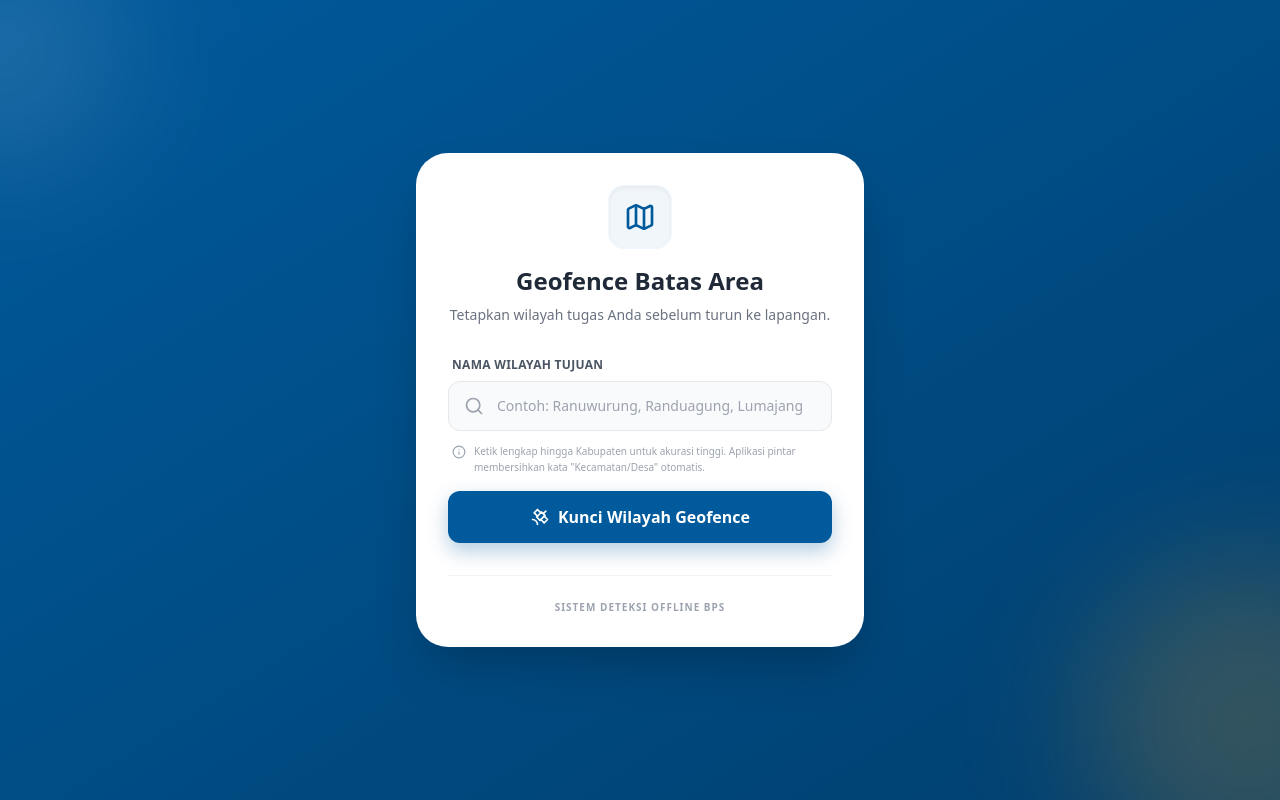
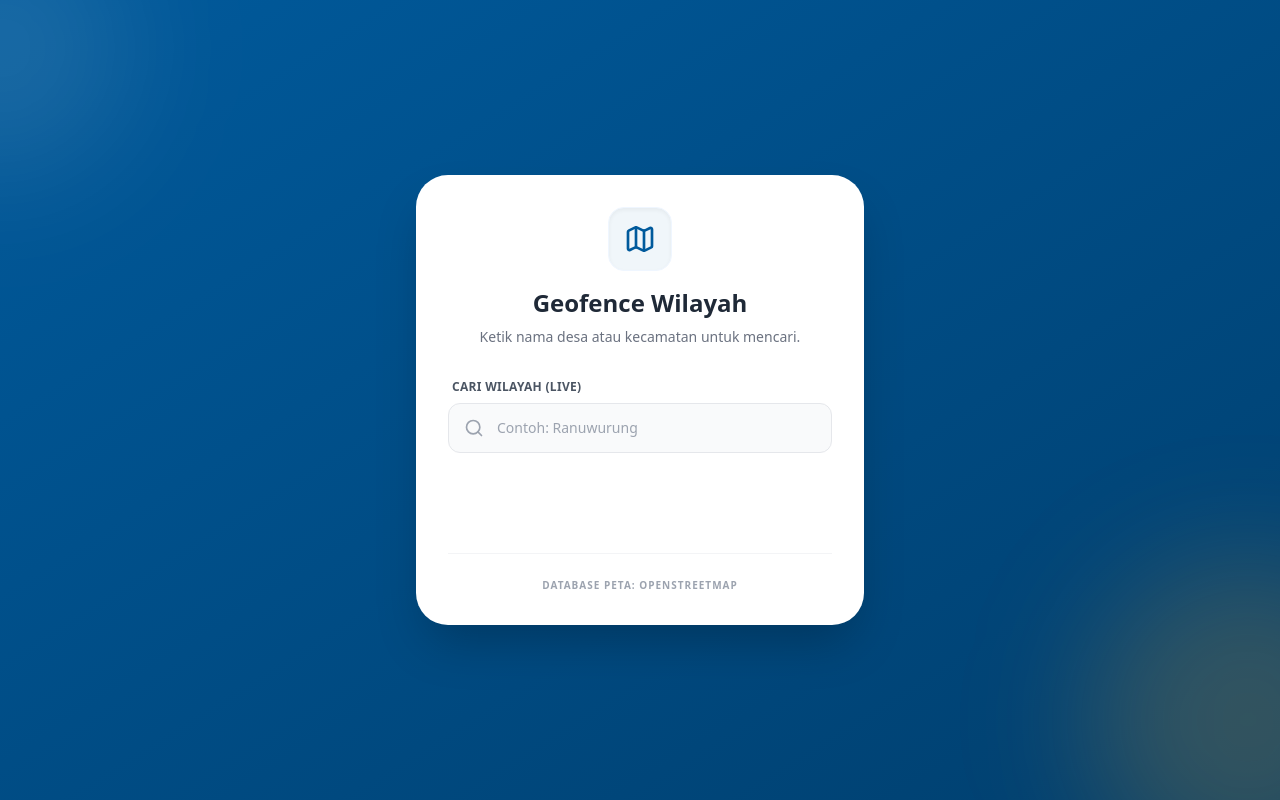
Before and after one commit to rickv-max/geofence, a React (Vite) app: page / in a window 1280 px wide. Built offline with nearby package versions, Linux system fonts and the light colour scheme.

Commit message:
Update App.jsx

```diff
--- a/src/App.jsx
+++ b/src/App.jsx
@@ -16,33 +16,36 @@ import {
   Crosshair,
   Hexagon,
   Info,
-  CircleDashed
+  CircleDashed,
+  X,
+  MapPinHouse
 } from 'lucide-react';
 
+// === Komponen Skeleton Loading ===
 const SkeletonForm = () => (
   <div className="animate-pulse space-y-4 w-full">
     <div className="h-4 bg-gray-200 rounded w-1/3 mx-auto mb-6"></div>
     <div className="h-14 bg-gray-100 border border-gray-200 rounded-xl w-full"></div>
     <div className="h-14 bg-gray-200 rounded-xl w-full mt-4"></div>
-    <div className="space-y-2 mt-6">
-      <div className="h-3 bg-gray-200 rounded w-full"></div>
-      <div className="h-3 bg-gray-200 rounded w-5/6"></div>
-    </div>
   </div>
 );
 
 export default function App() {
+  // States: Setup & Search
   const [appMode, setAppMode] = useState('setup');
   const [searchQuery, setSearchQuery] = useState('');
-  const [isSearching, setIsSearching] = useState(false);
+  const [suggestions, setSuggestions] = useState([]);
+  const [isTyping, setIsTyping] = useState(false);
   const [searchError, setSearchError] = useState(null);
 
+  // States: Geofencing Data
   const [targetData, setTargetData] = useState(null);
   const [boundaryMode, setBoundaryMode] = useState('polygon'); // 'polygon' | 'radius'
   const [location, setLocation] = useState(null);
   const [isInside, setIsInside] = useState(null);
   const [gpsStatus, setGpsStatus] = useState('Menunggu GPS...');
 
+  // Refs
   const mapRef = useRef(null);
   const mapContainerRef = useRef(null);
   const markerRef = useRef(null);
@@ -50,60 +53,68 @@ export default function App() {
   const boundaryLayerRef = useRef(null);
   const watchIdRef = useRef(null);
 
-  const RADIUS_ESTIMASI_METER = 2500; // 2.5 KM estimasi radius desa
+  const RADIUS_ESTIMASI_METER = 2500; // 2.5 KM estimasi untuk mode radius
 
-  const handleSearch = async (e) => {
-    e.preventDefault();
+  // ==========================================
+  // LIVE AUTOCOMPLETE SEARCH (DEBOUNCED)
+  // ==========================================
+  useEffect(() => {
+    const delayDebounceFn = setTimeout(() => {
+      if (searchQuery.trim().length >= 3) {
+        fetchSuggestions(searchQuery);
+      } else {
+        setSuggestions([]);
+        setSearchError(null);
+      }
+    }, 600); // 600ms delay agar tidak spam API saat mengetik
 
-    // Auto-Sanitizer: Membersihkan kata-kata yang membingungkan satelit OSM
-    let query = searchQuery.toLowerCase()
-      .replace(/kecamatan|kec\.|kec |desa |kelurahan |kabupaten|kab\.|kab /gi, ' ')
-      .replace(/\s+/g, ' ')
-      .trim();
+    return () => clearTimeout(delayDebounceFn);
+  }, [searchQuery]);
 
-    if(!query) return;
-
-    setIsSearching(true);
+  const fetchSuggestions = async (query) => {
+    setIsTyping(true);
     setSearchError(null);
-
     try {
-      // Minta data geometri Polygon dan Point sekaligus
-      const url = `https://nominatim.openstreetmap.org/search?q=${encodeURIComponent(query)}&format=json&polygon_geojson=1&limit=5&addressdetails=1`;
+      // API dikunci khusus Indonesia (countrycodes=id)
+      const url = `https://nominatim.openstreetmap.org/search?q=${encodeURIComponent(query)}&countrycodes=id&format=json&polygon_geojson=1&limit=5&addressdetails=1`;
       const response = await fetch(url, { headers: { 'Accept-Language': 'id' } });
       const data = await response.json();
 
       if (data && data.length > 0) {
-        // 1. Cek apakah ada data Polygon (Area presisi)
-        const validPolygonResult = data.find(item =>
-          item.geojson && (item.geojson.type === 'Polygon' || item.geojson.type === 'MultiPolygon')
-        );
-
-        // 2. Jika tidak ada Polygon, cari data Titik (Pusat desa)
-        const validPointResult = data.find(item =>
-          item.geojson && item.geojson.type === 'Point'
-        );
-
-        if (validPolygonResult) {
-          setBoundaryMode('polygon');
-          setTargetData(validPolygonResult);
-          setAppMode('tracking');
-        } else if (validPointResult) {
-          setBoundaryMode('radius'); // Fallback ke mode Radius
-          setTargetData(validPointResult);
-          setAppMode('tracking');
+        setSuggestions(data);
       } else {
-          setSearchError("Gagal memetakan wilayah. Pastikan ejaan lokasi Anda benar.");
-        }
-      } else {
-        setSearchError("Wilayah tidak ditemukan di satelit. Coba kurangi detail (misal: Ranuwurung, Lumajang).");
+        setSuggestions([]);
+        setSearchError("Lokasi tidak ditemukan. Coba perbaiki ejaan Anda.");
       }
     } catch (error) {
-      setSearchError("Gagal terhubung ke satelit pemetaan. Periksa koneksi internet Anda.");
+      setSearchError("Koneksi terputus. Periksa jaringan internet Anda.");
     } finally {
-      setIsSearching(false);
+      setIsTyping(false);
     }
   };
 
+  const handleSelectLocation = (item) => {
+    setSearchQuery(item.display_name); // Set input text
+    setSuggestions([]); // Tutup dropdown
+
+    // Cek apakah punya data Polygon (Area) atau Point (Titik)
+    if (item.geojson && (item.geojson.type === 'Polygon' || item.geojson.type === 'MultiPolygon')) {
+      setBoundaryMode('polygon');
+      setTargetData(item);
+      setAppMode('tracking');
+    } else if (item.geojson && item.geojson.type === 'Point') {
+      setBoundaryMode('radius'); // Fallback ke mode lingkaran 2.5KM
+      setTargetData(item);
+      setAppMode('tracking');
+    } else {
+      setSearchError("Data peta korup untuk lokasi ini. Silakan pilih lokasi lain.");
+    }
+  };
+
+
+  // ==========================================
+  // MAP INITIALIZATION (2D Standard Map)
+  // ==========================================
   useEffect(() => {
     if (appMode === 'tracking' && mapContainerRef.current && !mapRef.current) {
       initMap();
@@ -125,28 +136,29 @@ export default function App() {
       attributionControl: false
     });
 
-    L.tileLayer('https://{s}.basemaps.cartocdn.com/rastertiles/voyager/{z}/{x}/{y}{r}.png', {
-      maxZoom: 19
+    // MENGGUNAKAN PETA 2D STANDARD OSM (Sangat detail untuk pedesaan/jalan)
+    L.tileLayer('https://{s}.tile.openstreetmap.org/{z}/{x}/{y}.png', {
+      maxZoom: 19,
+      opacity: 0.9 // Sedikit transparan agar UI menonjol
     }).addTo(mapRef.current);
 
     if (targetData && targetData.geojson) {
       if (boundaryMode === 'polygon') {
         const polygonStyle = {
-          color: '#F9A11B',
-          weight: 3,
-          opacity: 0.9,
+          color: '#E11D48', // Merah mawar BPS untuk batas yang jelas di peta 2D
+          weight: 4,
+          opacity: 1,
           fillColor: '#005A9C',
           fillOpacity: 0.15,
-          dashArray: '6, 6'
+          dashArray: '8, 6'
         };
         boundaryLayerRef.current = L.geoJSON(targetData.geojson, { style: polygonStyle }).addTo(mapRef.current);
-        mapRef.current.fitBounds(boundaryLayerRef.current.getBounds(), { padding: [30, 30] });
+        mapRef.current.fitBounds(boundaryLayerRef.current.getBounds(), { padding: [40, 40] });
       }
       else if (boundaryMode === 'radius') {
-        // Draw 2.5km Circle Fallback
         const latLng = [targetData.lat, targetData.lon];
         boundaryLayerRef.current = L.circle(latLng, {
-          color: '#F9A11B',
+          color: '#E11D48',
           weight: 3,
           opacity: 0.9,
           fillColor: '#005A9C',
@@ -154,13 +166,13 @@ export default function App() {
           dashArray: '8, 8',
           radius: RADIUS_ESTIMASI_METER
         }).addTo(mapRef.current);
-        mapRef.current.fitBounds(boundaryLayerRef.current.getBounds(), { padding: [30, 30] });
+        mapRef.current.fitBounds(boundaryLayerRef.current.getBounds(), { padding: [40, 40] });
 
-        // Add center marker
+        // Marker pusat
         L.marker(latLng, {
           icon: L.divIcon({
             className: 'bg-transparent',
-            html: '<div class="w-4 h-4 bg-bps-orange rounded-full border-2 border-white shadow-md mx-auto mt-[-8px] ml-[-8px]"></div>',
+            html: '<div class="w-4 h-4 bg-rose-600 rounded-full border-2 border-white shadow-md mx-auto mt-[-8px] ml-[-8px]"></div>',
           })
         }).addTo(mapRef.current);
       }
@@ -205,7 +217,6 @@ export default function App() {
         const isPointInside = turf.booleanPointInPolygon(currentPoint, targetData.geojson);
         setIsInside(isPointInside);
       } else {
-        // Radius check fallback
         const centerPoint = turf.point([targetData.lon, targetData.lat]);
         const distanceKm = turf.distance(centerPoint, currentPoint, { units: 'kilometers' });
         setIsInside(distanceKm <= (RADIUS_ESTIMASI_METER / 1000));
@@ -230,9 +241,9 @@ export default function App() {
       markerRef.current = L.marker(latLng, { icon: customIcon }).addTo(mapRef.current);
       accuracyCircleRef.current = L.circle(latLng, {
         radius: loc.acc,
-        color: '#3b82f6',
-        fillColor: '#3b82f6',
-        fillOpacity: 0.1,
+        color: '#2563EB',
+        fillColor: '#2563EB',
+        fillOpacity: 0.15,
         weight: 1
       }).addTo(mapRef.current);
     } else {
@@ -262,32 +273,34 @@ export default function App() {
     }
     setAppMode('setup');
     setSearchQuery('');
+    setSuggestions([]);
     setTargetData(null);
     setLocation(null);
     setIsInside(null);
+    setSearchError(null);
   };
 
+
+  // ==========================================
+  // RENDER: SETUP MODE (AUTOCOMPLETE)
+  // ==========================================
   if (appMode === 'setup') {
     return (
       <div className="min-h-screen flex items-center justify-center p-6 bg-gradient-to-br from-[#005A9C] to-[#003F6E] relative overflow-hidden select-none">
         <div className="absolute top-[-10%] left-[-10%] w-64 h-64 bg-white/10 rounded-full blur-3xl"></div>
         <div className="absolute bottom-[-10%] right-[-10%] w-80 h-80 bg-[#F9A11B]/20 rounded-full blur-3xl"></div>
 
-        <div className="w-full max-w-md bg-white rounded-[2rem] shadow-2xl p-8 relative z-10">
+        <div className="w-full max-w-md bg-white rounded-[2rem] shadow-2xl p-8 relative z-10 flex flex-col min-h-[450px]">
           <div className="text-center mb-8">
             <div className="w-16 h-16 bg-[#F0F6FA] rounded-2xl flex items-center justify-center mx-auto mb-4 text-[#005A9C] shadow-inner border border-blue-50">
               <MapIcon className="w-8 h-8" />
             </div>
-            <h1 className="text-2xl font-bold text-gray-800">Geofence Batas Area</h1>
-            <p className="text-sm text-gray-500 mt-2 font-medium">Tetapkan wilayah tugas Anda sebelum turun ke lapangan.</p>
+            <h1 className="text-2xl font-bold text-gray-800">Geofence Wilayah</h1>
+            <p className="text-sm text-gray-500 mt-2 font-medium">Ketik nama desa atau kecamatan untuk mencari.</p>
           </div>
 
-          {isSearching ? (
-            <SkeletonForm />
-          ) : (
-            <form onSubmit={handleSearch} className="space-y-4">
-              <div>
-                <label className="block text-xs font-bold text-gray-600 uppercase tracking-wide mb-2 ml-1">Nama Wilayah Tujuan</label>
+          <div className="relative flex-1">
+            <label className="block text-xs font-bold text-gray-600 uppercase tracking-wide mb-2 ml-1">Cari Wilayah (Live)</label>
             <div className="relative">
               <div className="absolute inset-y-0 left-0 pl-4 flex items-center pointer-events-none text-gray-400">
                 <Search className="w-5 h-5" />
@@ -296,65 +309,99 @@ export default function App() {
                 type="text"
                 value={searchQuery}
                 onChange={(e) => setSearchQuery(e.target.value)}
-                    placeholder="Contoh: Ranuwurung, Randuagung, Lumajang"
-                    className="w-full pl-12 pr-4 py-3.5 bg-gray-50 border border-gray-200 rounded-xl text-gray-800 focus:outline-none focus:ring-2 focus:ring-[#005A9C] focus:border-transparent transition-all placeholder-gray-400 text-sm font-medium"
-                    required
+                placeholder="Contoh: Ranuwurung"
+                className="w-full pl-12 pr-10 py-3.5 bg-gray-50 border border-gray-200 rounded-xl text-gray-800 focus:outline-none focus:ring-2 focus:ring-[#005A9C] focus:border-transparent transition-all placeholder-gray-400 text-sm font-medium"
               />
-                </div>
-
-                <div className="flex items-start gap-2 mt-3 ml-1">
-                   <Info className="w-3.5 h-3.5 text-gray-400 shrink-0 mt-0.5" />
-                   <p className="text-[10px] text-gray-400 font-medium leading-relaxed">
-                     Ketik lengkap hingga Kabupaten untuk akurasi tinggi. Aplikasi pintar membersihkan kata "Kecamatan/Desa" otomatis.
-                   </p>
+              {/* Tombol Clear / Loading Spinner */}
+              <div className="absolute inset-y-0 right-0 pr-3 flex items-center">
+                {isTyping ? (
+                  <Loader2 className="w-5 h-5 text-[#005A9C] animate-spin" />
+                ) : searchQuery ? (
+                  <button onClick={() => setSearchQuery('')} className="text-gray-400 hover:text-gray-600 focus:outline-none">
+                    <X className="w-5 h-5" />
+                  </button>
+                ) : null}
               </div>
             </div>
 
-              {searchError && (
-                <div className="bg-red-50 text-red-600 text-xs p-3 rounded-xl flex items-start gap-2 border border-red-100 shadow-sm mt-2">
+            {/* DROPDOWN SUGGESTIONS */}
+            {suggestions.length > 0 && (
+              <ul className="absolute z-50 w-full mt-2 bg-white border border-gray-100 rounded-xl shadow-[0_10px_40px_-10px_rgba(0,0,0,0.15)] max-h-60 overflow-y-auto overflow-x-hidden divide-y divide-gray-50">
+                {suggestions.map((item, index) => {
+                  const parts = item.display_name.split(', ');
+                  const mainName = parts[0];
+                  const subName = parts.slice(1, 4).join(', '); // Ambil 3 level wilayah di atasnya
+
+                  return (
+                    <li
+                      key={item.place_id || index}
+                      onClick={() => handleSelectLocation(item)}
+                      className="p-3.5 hover:bg-blue-50 cursor-pointer transition-colors flex items-start gap-3 group"
+                    >
+                      <MapPinHouse className="w-5 h-5 text-gray-400 group-hover:text-[#005A9C] shrink-0 mt-0.5" />
+                      <div>
+                        <h4 className="text-sm font-bold text-gray-800 group-hover:text-[#005A9C]">{mainName}</h4>
+                        <p className="text-[11px] text-gray-500 line-clamp-1 mt-0.5">{subName}</p>
+
+                        {/* Indikator Punya Garis Batas atau Tidak */}
+                        <span className={`inline-block mt-1.5 text-[9px] font-bold px-2 py-0.5 rounded-sm uppercase tracking-wider ${
+                          (item.geojson && item.geojson.type.includes('Polygon'))
+                          ? 'bg-emerald-100 text-emerald-700'
+                          : 'bg-yellow-100 text-yellow-700'
+                        }`}>
+                          {(item.geojson && item.geojson.type.includes('Polygon')) ? 'Peta Batas Tersedia' : 'Hanya Estimasi Titik'}
+                        </span>
+                      </div>
+                    </li>
+                  )
+                })}
+              </ul>
+            )}
+
+            {/* Error Message */}
+            {searchError && !isTyping && (
+              <div className="bg-red-50 text-red-600 text-xs p-3 rounded-xl flex items-start gap-2 border border-red-100 shadow-sm mt-3">
                 <AlertTriangle className="w-4 h-4 mt-0.5 shrink-0" />
                 <p className="font-medium leading-relaxed">{searchError}</p>
               </div>
             )}
-
-              <button
-                type="submit"
-                className="w-full bg-[#005A9C] text-white font-bold py-3.5 rounded-xl shadow-[0_8px_20px_rgba(0,90,156,0.3)] hover:bg-[#003F6E] transition-all flex justify-center items-center gap-2 mt-4"
-              >
-                <Satellite className="w-5 h-5" /> Kunci Wilayah Geofence
-              </button>
-            </form>
-          )}
+          </div>
 
           <div className="mt-8 pt-6 border-t border-gray-100 text-center">
-            <p className="text-[10px] text-gray-400 font-bold uppercase tracking-widest">Sistem Deteksi Offline BPS</p>
+            <p className="text-[10px] text-gray-400 font-bold uppercase tracking-widest">Database Peta: OpenStreetMap</p>
           </div>
         </div>
       </div>
     );
   }
 
+  // ==========================================
+  // RENDER: TRACKING MODE (PETA 2D)
+  // ==========================================
   const displayName = targetData?.name || targetData?.display_name?.split(',')[0] || "Wilayah Tugas";
+  const parentArea = targetData?.display_name?.split(', ')[1] || "";
 
   return (
-    <div className="relative w-full h-screen bg-gray-100 overflow-hidden select-none">
+    <div className="relative w-full h-screen bg-[#e5e5e5] overflow-hidden select-none">
 
       <style>{`
         .leaflet-control-attribution { display: none !important; }
-        .bg-bps-orange { background-color: #F9A11B; }
+        /* Mengubah filter warna peta menjadi sedikit lebih kontras jika diinginkan (opsional) */
+        .leaflet-tile-pane { filter: brightness(0.95) contrast(1.1); }
+
         .gps-marker-custom {
-          width: 22px; height: 22px;
-          background-color: #3b82f6;
+          width: 24px; height: 24px;
+          background-color: #2563EB;
           border: 4px solid white;
           border-radius: 50%;
-          box-shadow: 0 0 15px rgba(0,0,0,0.3);
+          box-shadow: 0 0 15px rgba(0,0,0,0.4);
           position: relative;
         }
         .gps-marker-custom::after {
           content: ''; position: absolute;
           top: -50%; left: -50%;
           width: 200%; height: 200%;
-          background-color: rgba(59, 130, 246, 0.4);
+          background-color: rgba(37, 99, 235, 0.4);
           border-radius: 50%;
           animation: gps-pulse 1.5s infinite ease-in-out;
         }
@@ -377,17 +424,16 @@ export default function App() {
               <ArrowLeft className="w-5 h-5" />
             </button>
             <div className="text-center flex-1 px-2 overflow-hidden">
-              <p className="text-[10px] font-bold text-gray-400 uppercase tracking-wider mb-0.5">Target Operasi</p>
-              <h2 className="text-sm font-bold text-gray-800 truncate">{displayName}</h2>
+              <h2 className="text-[15px] font-bold text-gray-800 truncate">{displayName}</h2>
+              {parentArea && <p className="text-[10px] font-bold text-gray-500 uppercase tracking-wider mb-0.5 truncate">{parentArea}</p>}
             </div>
             <div className="w-10 h-10 flex items-center justify-center text-[#005A9C]">
               <ShieldCheck className="w-6 h-6" />
             </div>
           </div>
 
-          {/* Dynamic Badge for Boundary Type */}
           {boundaryMode === 'radius' && (
-            <div className="mx-auto mt-2 bg-yellow-100/90 backdrop-blur-sm border border-yellow-200 text-yellow-800 text-[10px] font-bold px-3 py-1.5 rounded-full inline-flex items-center gap-1.5 shadow-sm absolute left-1/2 -translate-x-1/2 whitespace-nowrap">
+            <div className="mx-auto mt-2 bg-yellow-100/95 backdrop-blur-sm border border-yellow-200 text-yellow-800 text-[10px] font-bold px-3 py-1.5 rounded-full inline-flex items-center gap-1.5 shadow-sm absolute left-1/2 -translate-x-1/2 whitespace-nowrap">
                <CircleDashed className="w-3 h-3" /> Area Estimasi (Radius 2.5 KM)
             </div>
           )}
@@ -396,7 +442,7 @@ export default function App() {
         <div className="absolute bottom-[240px] right-4 flex flex-col gap-3 pointer-events-auto">
           <button
             onClick={centerToArea}
-            className="w-12 h-12 bg-white rounded-full shadow-[0_10px_40px_-10px_rgba(0,0,0,0.2)] flex items-center justify-center text-[#F9A11B] hover:bg-gray-50 focus:outline-none"
+            className="w-12 h-12 bg-white rounded-full shadow-[0_10px_40px_-10px_rgba(0,0,0,0.2)] flex items-center justify-center text-[#E11D48] hover:bg-gray-50 focus:outline-none"
             title="Lihat Seluruh Area Target"
           >
             <Hexagon className="w-6 h-6" />
```
Lines whose indentation alone changed are shown as unchanged.
